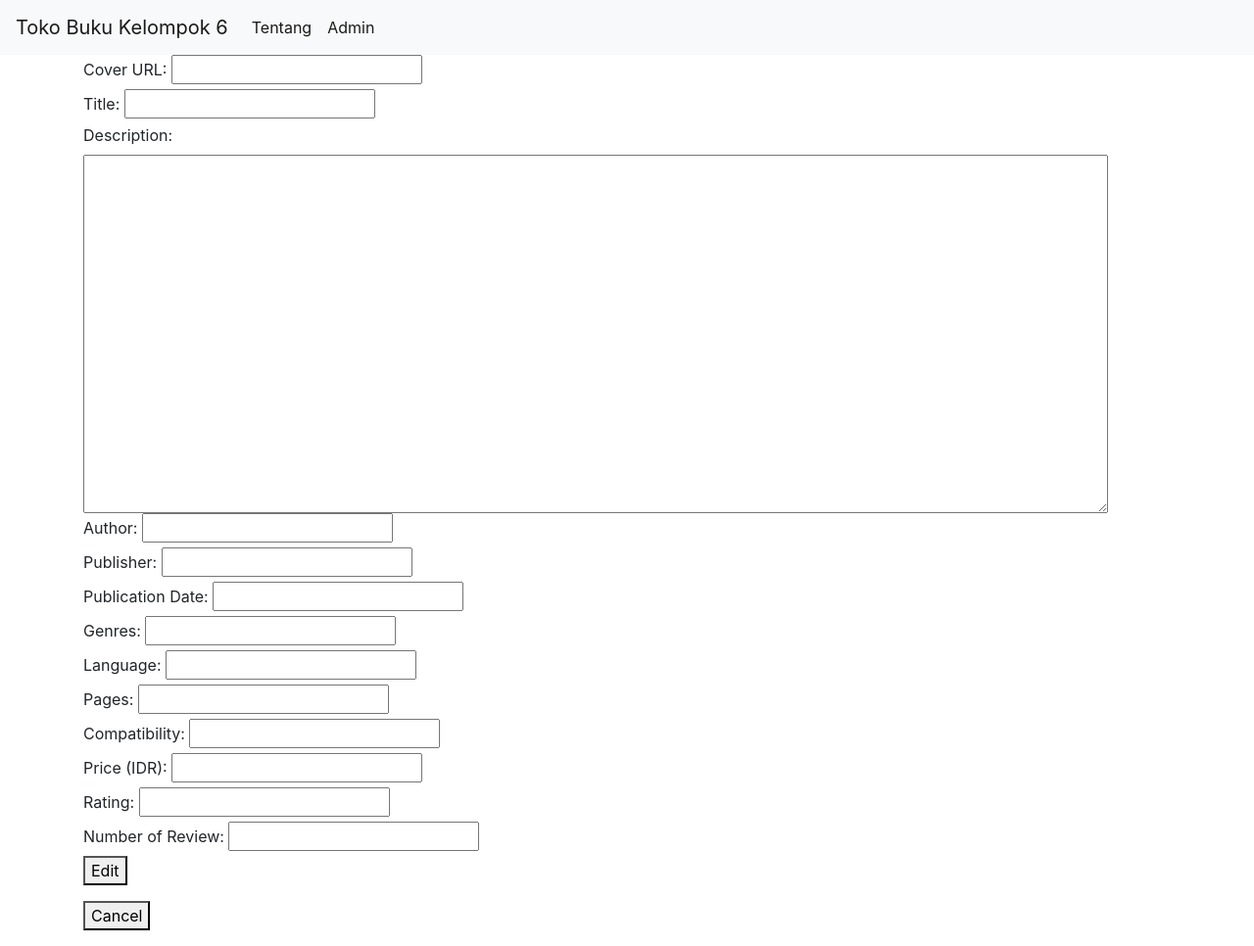
After one commit to TI19nazhiifyahya/web-scrape, a Flask app: page /admin/book_menu/edit_book/1/ in a window 1280 px wide. The commit adds this page. Shown: the whole page at 98% size. Run offline with Flask 2, Linux system fonts and the light colour scheme; data that the repository does not hold is empty; some libraries are stand-ins or nearby versions.

Commit message:
adding edit and delete book

```diff
--- a/toko-buku/app.py
+++ b/toko-buku/app.py
@@ -111,6 +111,7 @@ def scrape_gplay_books(url):
     return book_info
 
 app = Flask(__name__)
+app.secret_key = 'thisIsSecret'
 
 @app.route('/')
 @app.route('/home/')
@@ -168,45 +169,89 @@ def scrape_run():
         report_list.append(report)
     return render_template('scrape_report.html', report = report_list)
 
-@app.route('/admin/book_menu/')
+@app.route('/admin/book_menu/', methods = ['GET', 'POST'])
 def admin_book_menu():
-    conn = get_db_connection()
-    cursor = conn.cursor()
-    cursor.execute('SELECT title, author, genres, publisher, publication_date FROM buku')
-    result = cursor.fetchall()
-    data = []
-    for entry in result:
-        book = {
-            'title': entry[0],
-            'author': entry[1],
-            'genres': entry[2],
-            'publisher': entry[3],
-            'publication_date': entry[4],
-        }
-        data.append(book)
-    return render_template('admin_book_menu.html', book_data = data)
-
-@app.route('/admin/book_menu/import/', methods=['POST'])
-def admin_import_book():
-    f = request.files['file-to-import']
-    f.save('temp/' + f.filename)
-    file = open('temp/' + f.filename)
-    file_reader = csv.reader(file)
-    file_data = list(file_reader)
-    for data in file_data:
+    if request.method == 'POST':
+        if 'delete_button' in request.form:
+            book_title = request.form['delete_button']
+            conn = get_db_connection()
+            cursor = conn.cursor()
+            cursor.execute('DELETE FROM buku WHERE title=%s', (book_title,))
+            conn.commit()
+            conn.close()
+            return redirect(url_for('admin_book_menu'))
+        elif 'import_button' in request.form:
+            f = request.files['file-to-import']
+            f.save('temp/' + f.filename)
+            file = open('temp/' + f.filename)
+            file_reader = csv.reader(file)
+            file_data = list(file_reader)
+            for data in file_data:
+                conn = get_db_connection()
+                cursor = conn.cursor()
+                cursor.execute('INSERT INTO buku (cover,title,description,author,publisher,publication_date,genres,language,pages,compatibility,price,rating,total_rating) VALUES (%s, %s, %s, %s, %s, %s, %s, %s, %s, %s, %s, %s, %s)', (data[0], data[1], data[2], data[3], data[4], data[5], data[6], data[7], data[8], data[9], data[10], data[11], data[12]))
+                conn.commit()
+                conn.close()
+            file.close()
+            os.remove('temp/' + f.filename)
+            #flash('Import successful!', 'info')
+            return redirect(url_for('admin_book_menu'))
+    else:
         conn = get_db_connection()
         cursor = conn.cursor()
-        cursor.execute('INSERT INTO buku (cover,title,description,author,publisher,publication_date,genres,language,pages,compatibility,price,rating,total_rating) VALUES (%s, %s, %s, %s, %s, %s, %s, %s, %s, %s, %s, %s, %s)', (data[0], data[1], data[2], data[3], data[4], data[5], data[6], data[7], data[8], data[9], data[10], data[11], data[12]))
-        conn.commit()
+        cursor.execute('SELECT title, author, genres, publisher, publication_date FROM buku')
+        result = cursor.fetchall()
         conn.close()
-    file.close()
-    os.remove('temp/' + f.filename)
-    return redirect(url_for('admin_book_menu'))
+        data = []
+        for entry in result:
+            book = {
+                'title': entry[0],
+                'author': entry[1],
+                'genres': entry[2],
+                'publisher': entry[3],
+                'publication_date': entry[4],
+            }
+            data.append(book)
+        return render_template('admin_book_menu.html', book_data = data)
 
 @app.route('/admin/book_menu/export_all/')
 def admin_export_all_books():
     return 'export'
 
+@app.route('/admin/book_menu/edit_book/<book_title>/', methods=['GET', 'POST'])
+def admin_edit_book(book_title):
+    if request.method == 'GET':
+        conn = get_db_connection()
+        cursor = conn.cursor()
+        cursor.execute('SELECT * FROM buku WHERE title=%s', (book_title,))
+        result = cursor.fetchone()
+        conn.close()
+        return render_template('admin_edit_book.html', book_data = result)
+    else:
+        new_data = {
+            'cover': request.form['cvr'],
+            'title': request.form['ttl'],
+            'desc': request.form['dsc'],
+            'author': request.form['auth'],
+            'publisher': request.form['pub'],
+            'publish date': request.form['pub date'],
+            'genres': request.form['gen'],
+            'language': request.form['lang'],
+            'pages': request.form['pg'],
+            'compatibility': request.form['comp'],
+            'price': request.form['prc'],
+            'rating': request.form['rtg'],
+            'num of review': request.form['num rev'],
+        }
+        conn = get_db_connection()
+        cursor = conn.cursor()
+        cursor.execute('SELECT id FROM buku WHERE title=%s', (book_title,))
+        book_id = str(cursor.fetchone()[0])
+        cursor.execute('UPDATE buku SET cover=%s, title=%s, description=%s, author=%s, publisher=%s, publication_date=%s, genres=%s, language=%s, pages=%s, compatibility=%s, price=%s, rating=%s, total_rating=%s WHERE id=%s', (new_data['cover'], new_data['title'], new_data['desc'], new_data['author'], new_data['publisher'], new_data['publish date'], new_data['genres'], new_data['language'], new_data['pages'], new_data['compatibility'], new_data['price'], new_data['rating'], new_data['num of review'], book_id))
+        conn.commit()
+        conn.close()
+        return redirect(url_for('admin_edit_book', book_title=new_data['title']))
+
 @app.route('/admin/dashboard/')
 def admin_dashboard():
     return render_template('admin_dashboard.html')
--- /dev/null
+++ b/toko-buku/templates/admin_edit_book.html
@@ -0,0 +1,65 @@
+{% extends 'base.html' %}
+
+{% block title %}Edit Book Information{% endblock %}
+
+{% block content %}
+<form action="{{ url_for('admin_edit_book', book_title = book_data[2]) }}" method="POST">
+    <label for="cover-url">Cover URL:</label>
+    <input type="text" name="cvr" value="{{ book_data[1] }}">
+    <br>
+
+    <label for="title">Title:</label>
+    <input type="text" name="ttl" value="{{ book_data[2] }}">
+    <br>
+
+    <label for="desc">Description:</label>
+    <textarea name="dsc" id="" cols="100" rows="15">{{ book_data[3] }}</textarea>
+    <br>
+
+    <label for="author">Author:</label>
+    <input type="text" name="auth" value="{{ book_data[4] }}">
+    <br>
+
+    <label for="publisher">Publisher:</label>
+    <input type="text" name="pub" value="{{ book_data[5] }}">
+    <br>
+
+    <label for="publish date">Publication Date:</label>
+    <input type="text" name="pub date" value="{{ book_data[6] }}">
+    <br>
+
+    <label for="genres">Genres:</label>
+    <input type="text" name="gen" value="{{ book_data[7] }}">
+    <br>
+
+    <label for="language">Language:</label>
+    <input type="text" name="lang" value="{{ book_data[8] }}">
+    <br>
+
+    <label for="pages">Pages:</label>
+    <input type="text" name="pg" value="{{ book_data[9] }}">
+    <br>
+
+    <label for="compatibility">Compatibility:</label>
+    <input type="text" name="comp" value="{{ book_data[10] }}">
+    <br>
+
+    <label for="price">Price (IDR):</label>
+    <input type="text" name="prc" value="{{ book_data[11] }}">
+    <br>
+
+    <label for="rating">Rating:</label>
+    <input type="text" name="rtg" value="{{ book_data[12] }}">
+    <br>
+
+    <label for="num of review">Number of Review:</label>
+    <input type="text" name="num rev" value="{{ book_data[13] }}">
+    <br>
+
+    <button type="submit">Edit</button>
+</form>
+
+<form action="{{ url_for('admin_book_menu') }}">
+    <button>Cancel</button>
+</form>
+{% endblock %}
```
Also changed, not shown: toko-buku/templates/admin_book_menu.html (+12 -4 lines).
